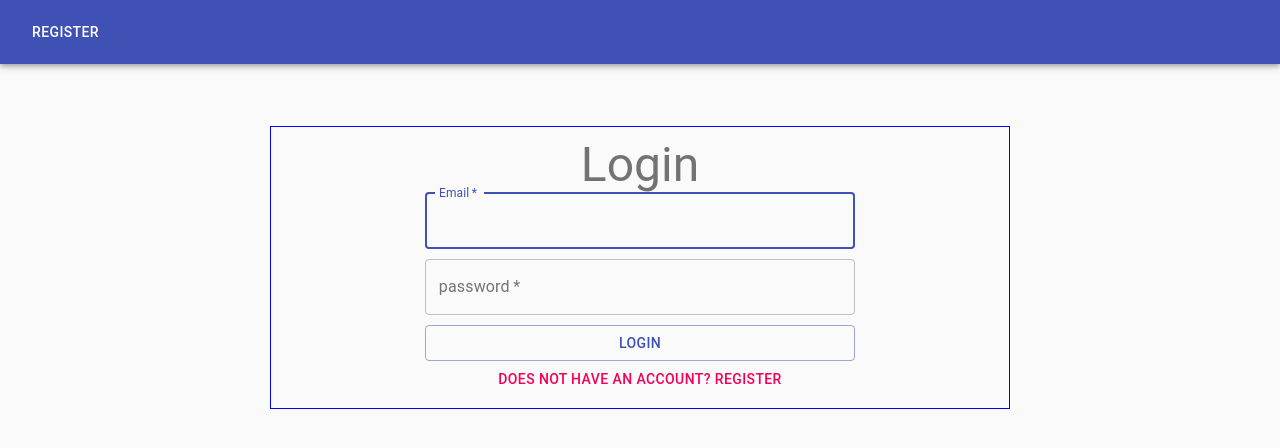
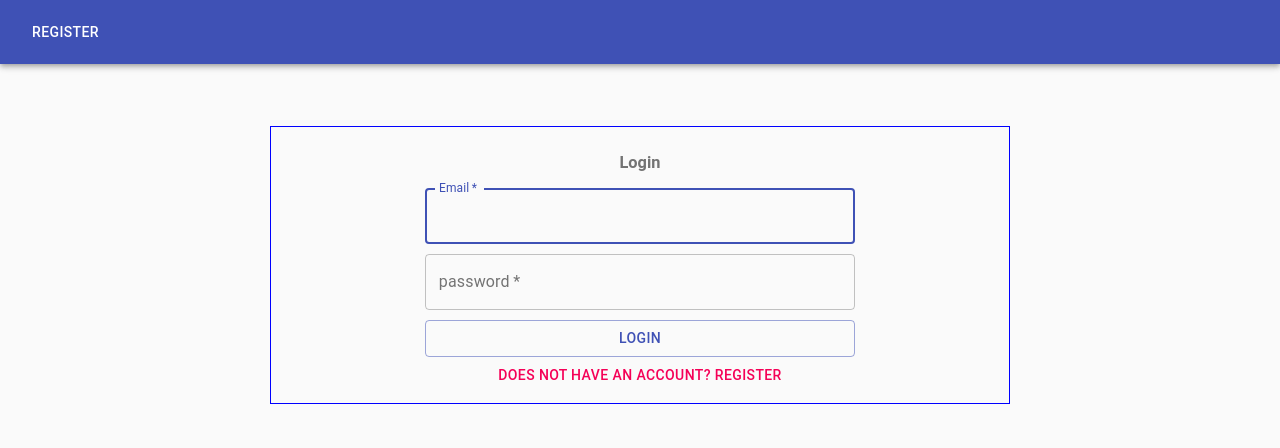
Before and after one commit to AdityaRawEngg/Authentication-task, a React (Create React App) app: page /login in a window 1280 px wide. Shown: the top 448 px of the page. Built offline with nearby package versions, Linux system fonts and the light colour scheme.

Commit message:
Create a theme for  the app

```diff
--- a/src/theme.js
+++ b/src/theme.js
@@ -1,3 +1,59 @@
 import { createMuiTheme } from "@material-ui/core/styles";
 
-export const theme = createMuiTheme({});
+export const theme = createMuiTheme({
+  typography: {
+    h1: {
+      display: "block",
+      fontSize: "2em",
+      marginTop: "0.67em",
+      marginBottom: "0.67em",
+      marginLeft: "0",
+      marginRight: "0",
+      fontWeight: "bold",
+    },
+    h2: {
+      display: "block",
+      fontSize: "1.5em",
+      marginTop: "0.83em",
+      marginBottom: "0.83em",
+      marginLeft: "0",
+      marginRight: "0",
+      fontWeight: "bold",
+    },
+    h3: {
+      display: "block",
+      fontSize: "1.17em",
+      marginTop: "1em",
+      marginBottom: "1em",
+      marginLeft: "0",
+      marginRight: "0",
+      fontWeight: "bold",
+    },
+    h4: {
+      display: "block",
+      marginTop: "1.33em",
+      marginBottom: "1.33em",
+      marginLeft: "0",
+      marginRight: "0",
+      fontWeight: "bold",
+    },
+    h5: {
+      display: "block",
+      fontSize: "0.83em",
+      marginTop: "1.67em",
+      marginBottom: "1.67em",
+      marginLeft: "0",
+      marginRight: "0",
+      fontWeight: "bold",
+    },
+    h6: {
+      display: "block",
+      fontSize: "0.67em",
+      marginTop: "2.33em",
+      marginBottom: "2.33em",
+      marginLeft: "0",
+      marginRight: "0",
+      fontWeight: "bold",
+    },
+  },
+});
```
